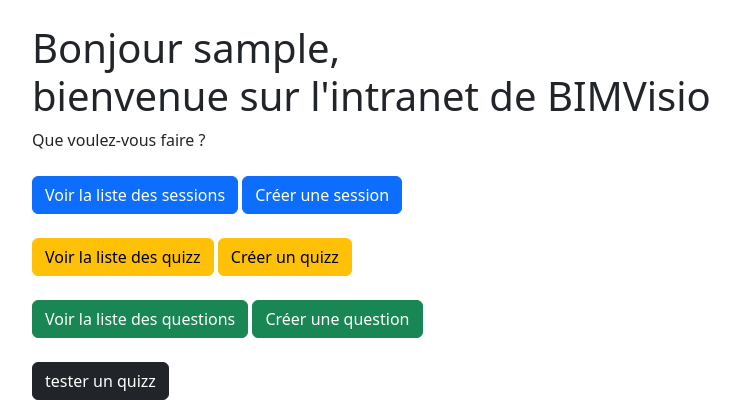
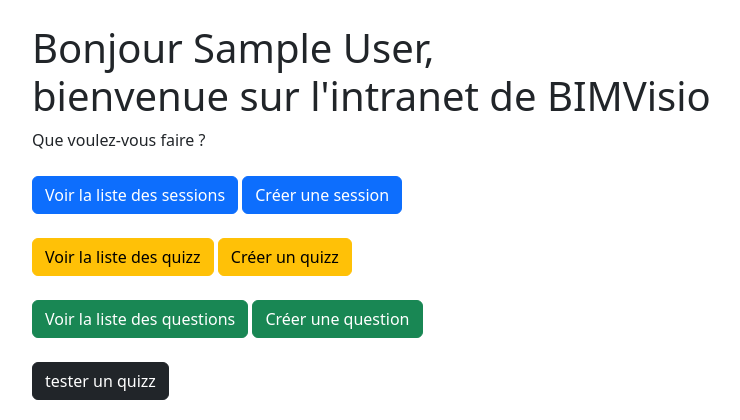
Before and after one commit to AlexandreRob/Projet-Quiz, a Django app: page /home/ in a window 1280 px wide. Shown: the part 56-476 px from the top of the page, without its empty margins (50-790 px from the left). Run offline with Django 4.2, Linux system fonts and the light colour scheme; the visitor is signed in with stand-in values (Sample User, id 1).

Commit message:
Update Home

```diff
--- a/src/dashboard/templates/dashboard/home.html
+++ b/src/dashboard/templates/dashboard/home.html
@@ -2,8 +2,14 @@
 
 {%  block content %}
 
-    <h1>Bonjour {{ user }},<br>
+    {% if user.is_authenticated %}
+    <h1>Bonjour {{ user.first_name }} {{ user.last_name }},<br>
         bienvenue sur l'intranet de BIMVisio</h1>
+    {% else %}
+        <h1>Bonjour et<br>
+        bienvenue sur l'intranet de BIMVisio</h1>
+
+    {% endif %}
 
     {% if user.is_superuser %}
 
@@ -26,7 +32,8 @@
     <br><br>
     <a class="btn btn-warning " href="{%  url 'page-csv' %}">Importer un csv</a>
 
-    {% endif %}
 
 
+
+    {% endif %}
 {% endblock %}
```
Also changed, not shown: 1 other file.
